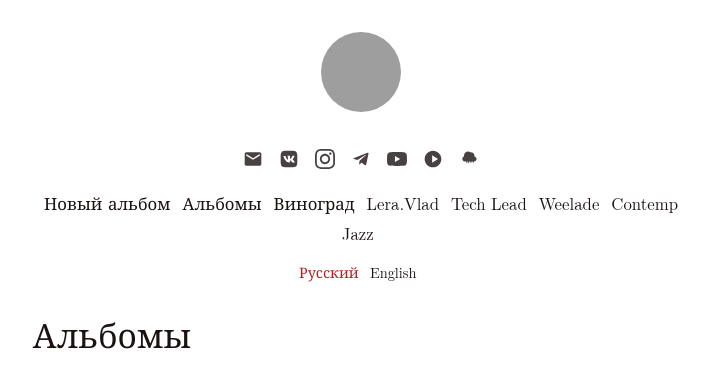
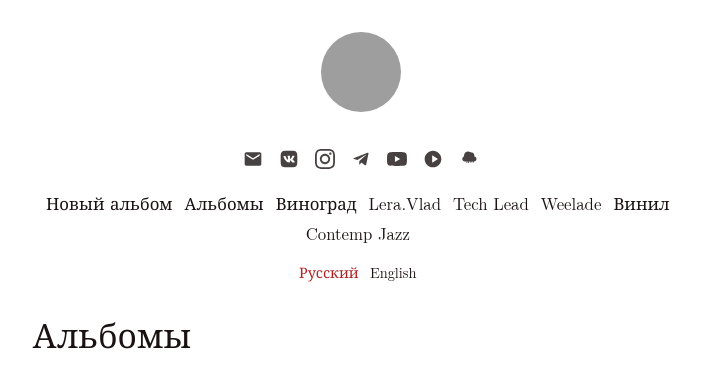
Before and after one commit to vladkorolkov/vladkorolkov-music, a Jekyll site: the page built from index.md, in a window 1280 px wide. Shown: the top 379 px of the page, without its empty margins (279-999 px from the left). Built offline with Jekyll 4.4.1, drawn with Linux system fonts in a browser that asks for light colours; grey boxes are pictures that could not be loaded.

Commit message:
Add Vinil to navigation menu

```diff
--- a/_layouts/default.html
+++ b/_layouts/default.html
@@ -55,6 +56,7 @@
             <li><a href="{{ '/lera-vlad.html' | relative_url }}">Lera.Vlad</a></li>
             <li><a href="{{ '/tech-lead.html' | relative_url }}">Tech Lead</a></li>
             <li><a href="{{ '/weelade.html' | relative_url }}">Weelade</a></li>
+            <li><a href="{{ '/vinil.html' | relative_url }}">Винил</a></li>
             <li><a href="https://t.me/contempjazz" target="_blank" rel="noopener">Contemp Jazz</a></li>
           {% endif %}
         </ul>
```
Also changed, not shown: other parts of _layouts/default.html (+1 -0 lines).
